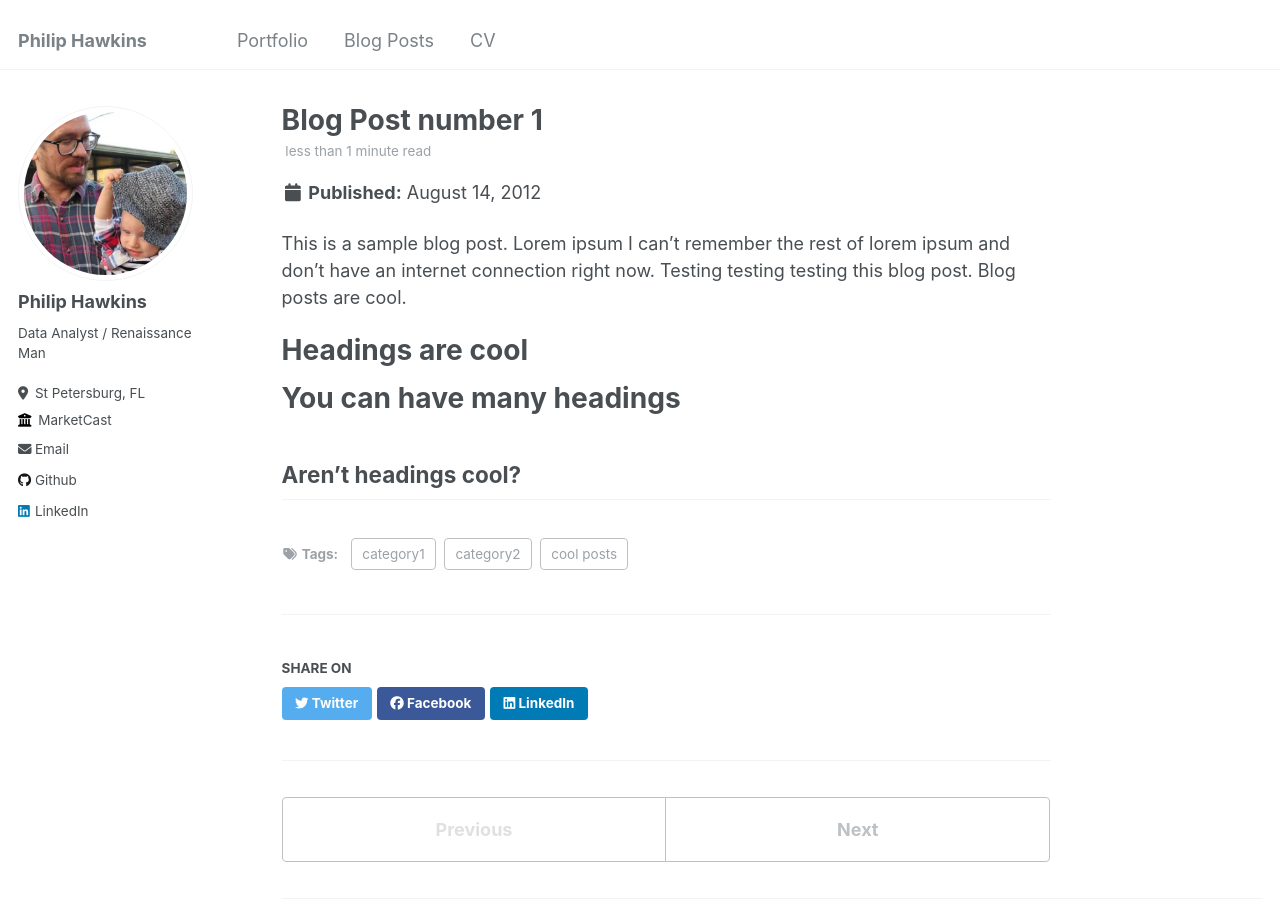
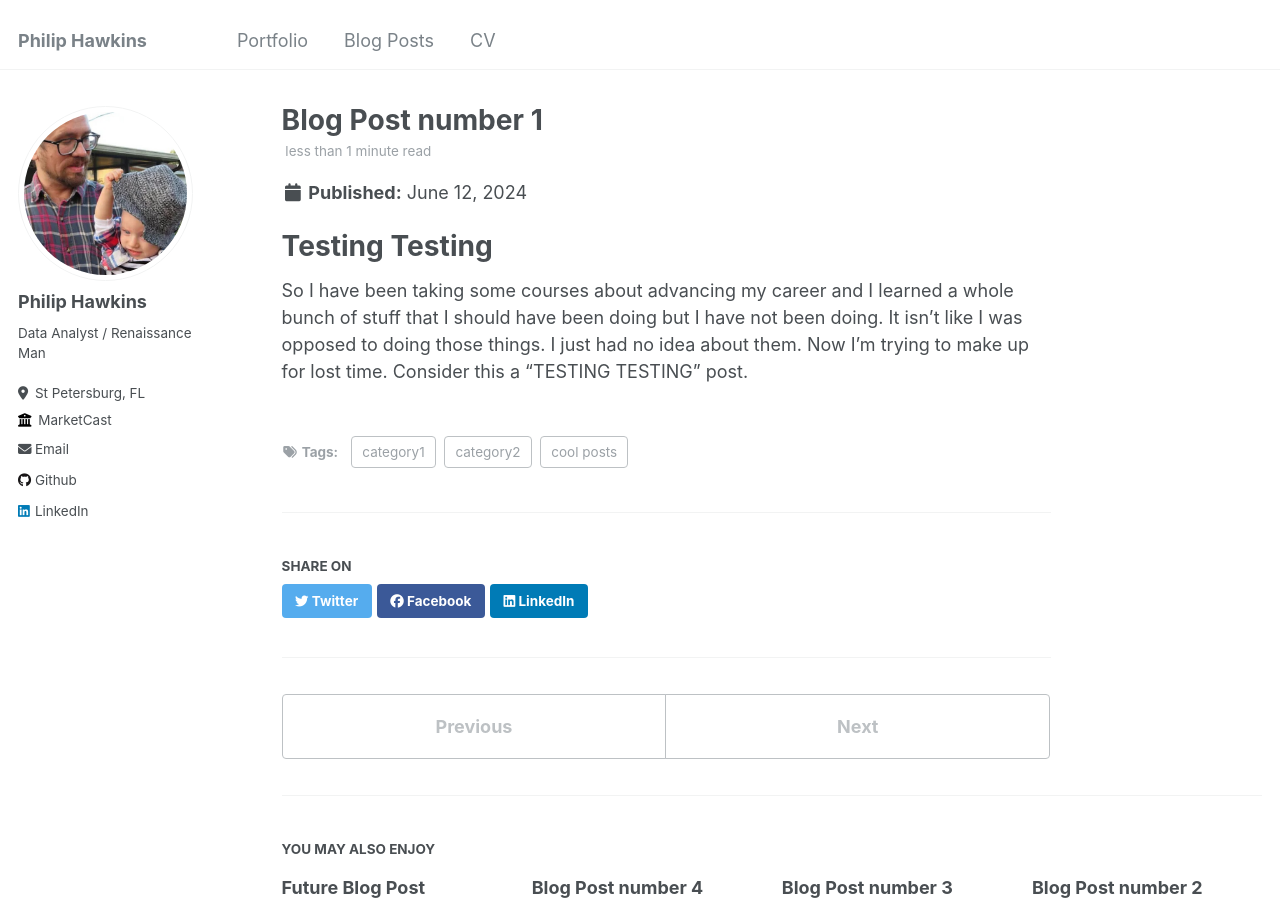
Before and after one commit to philip-hawkins-git/philip-hawkins-git.github.io, a Jekyll site: the page built from _posts/2012-08-14-blog-post-1.md, in a window 1280 px wide and 900 px high. Built offline with Jekyll 4.4.1, drawn with Linux system fonts in a browser that asks for light colours.

Commit message:
Update 2012-08-14-blog-post-1.md

```diff
--- a/_posts/2012-08-14-blog-post-1.md
+++ b/_posts/2012-08-14-blog-post-1.md
@@ -1,20 +1,13 @@
 ---
 title: 'Blog Post number 1'
-date: 2012-08-14
-permalink: /posts/2012/08/blog-post-1/
+date: 2024-06-12
+permalink: /posts/2024/06/blog-post-1/
 tags:
   - cool posts
   - category1
   - category2
 ---
 
-This is a sample blog post. Lorem ipsum I can't remember the rest of lorem ipsum and don't have an internet connection right now. Testing testing testing this blog post. Blog posts are cool.
-
-Headings are cool
+Testing Testing
 ======
-
-You can have many headings
-======
-
-Aren't headings cool?
-------
+So I have been taking some courses about advancing my career and I learned a whole bunch of stuff that I should have been doing but I have not been doing. It isn't like I was opposed to doing those things. I just had no idea about them. Now I'm trying to make up for lost time. Consider this a "TESTING TESTING" post.
```
